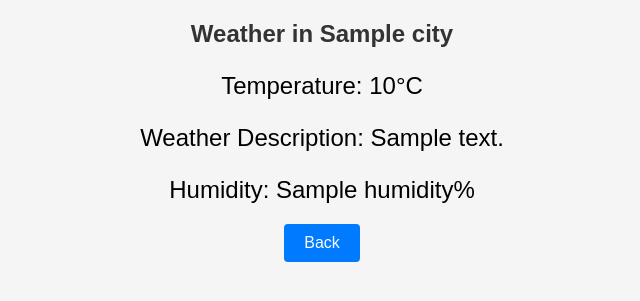
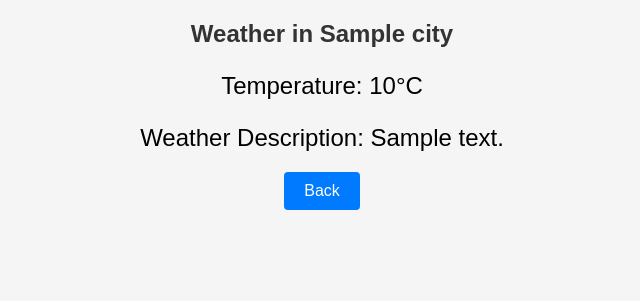
Before and after one commit to JivkoNushev/Serverless-Weather-App, a Flask app: template templates/weather.html in a window 1280 px wide. Shown: the top 301 px of the page, without its empty margins (318-958 px from the left). Run offline with Flask 3, Linux system fonts and the light colour scheme; the template is opened without the code that fills it: most values are stand-ins (such as "Sample title", 1, 10 or a date in 2020).

Commit message:
Removed Humidity added description

```diff
--- a/app.py
+++ b/app.py
@@ -13,9 +13,9 @@ def weather():
     city = request.form['city']
 
     # Call the get_weather function
-    temperature, humidity = get_weather(city)
+    temperature, description = get_weather(city)
 
-    return render_template('weather.html', city=city, temperature=temperature, humidity=humidity)
+    return render_template('weather.html', city=city, temperature=temperature, description=description)
 
 def get_weather(city):
     # Replace 'YOUR_API_KEY' with your actual Weatherbit API key
@@ -29,9 +29,9 @@ def get_weather(city):
 
         # Extract temperature from weather data
         temperature = weather_data['data'][0]['temp']
-        humidity = weather_data['data'][0]['hum']
+        description = weather_data['data'][0]['weather']['description']
 
-        return temperature, humidity
+        return temperature, description
     except requests.exceptions.RequestException as e:
         print(f"Error occurred while retrieving weather data: {e}")
         return None
--- a/templates/weather.html
+++ b/templates/weather.html
@@ -50,7 +50,6 @@
     <div class="weather-info">
         <p>Temperature: {{ temperature }}°C</p>
         <p>Weather Description: {{ description }}</p>
-        <p>Humidity: {{ humidity }}%</p>
     </div>
 
     <div class="back-button">
```
